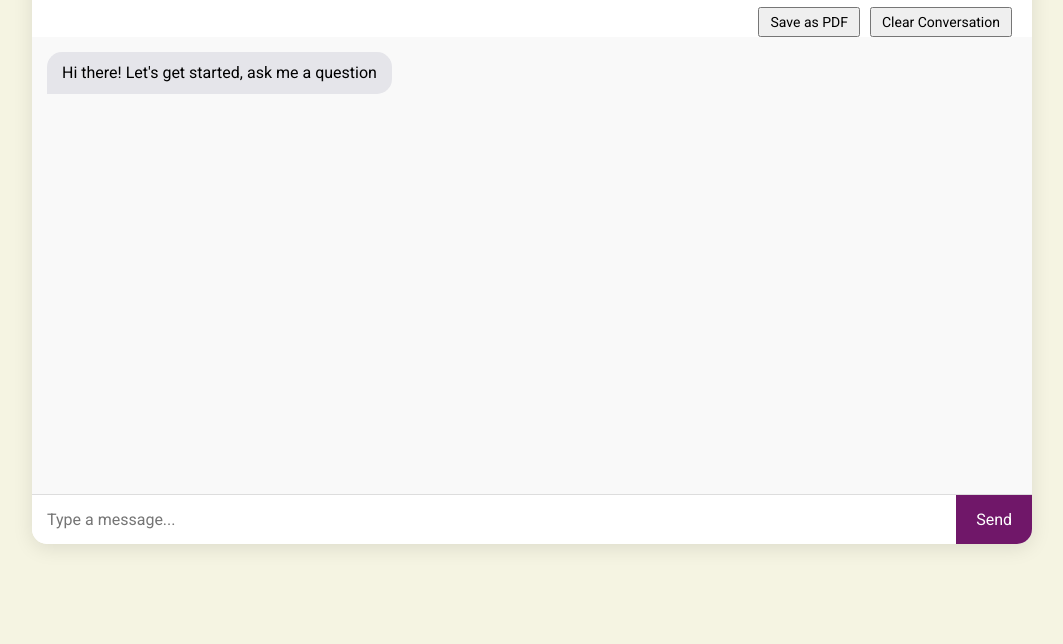
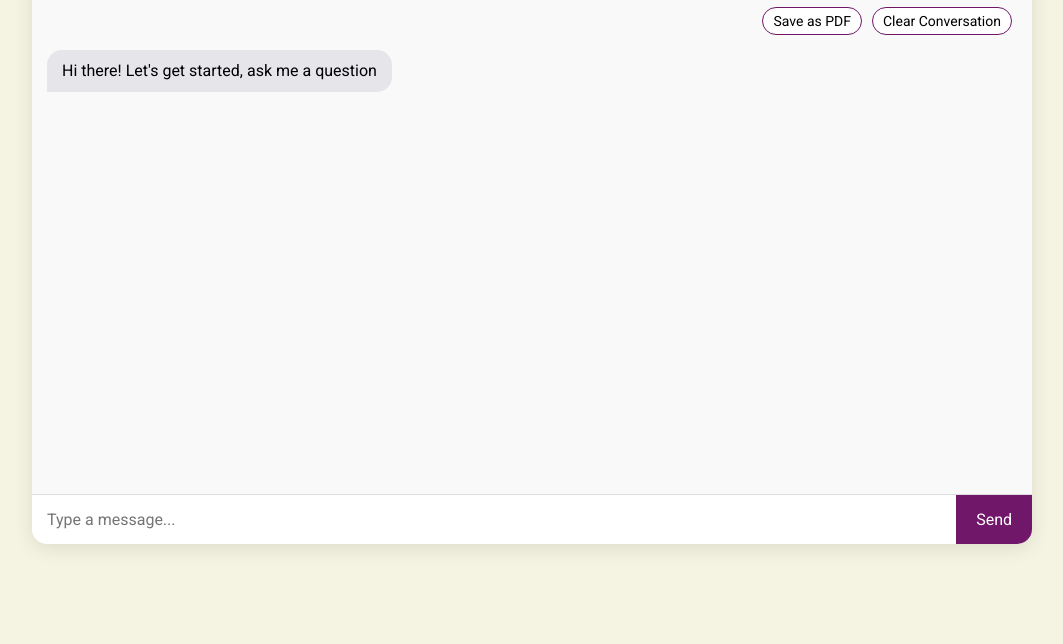
Before and after one commit to luisaaiko/EduGenie2.0, a website: page index.html in a window 1280 px wide. Shown: the part 156-800 px from the top of the page, without its empty margins (108-1171 px from the left). Drawn offline with nearby package versions, Linux system fonts and the light colour scheme.

Commit message:
updates to chatpage

```diff
--- a/chatPage.css
+++ b/chatPage.css
@@ -15,7 +15,7 @@
 .chat-container {
   width: 1000px;
   height: 600px;
-      background:white;
+  background: #f9f9f9;
   border-radius: 15px;
   box-shadow: 0 4px 20px rgba(0, 0, 0, 0.1);
   display: flex;
@@ -94,7 +94,7 @@
 }
 
 .chat-input button:hover {
-      background: #3b7ccc;
+  background: #65085d;
 }
 
 /* Scrollbar styling */
@@ -107,50 +107,15 @@
   border-radius: 3px;
 }
 
-/* body {
-    background-color: #f5f4e2;
-    padding:0;
-    margin: 0;
-    font-family:"Roboto", sans-serif;
+#controls button {
+  background-color: white;
+  border-radius: 50px;
+  border: 1px #701769 solid;
+  padding: 10px;
+  cursor: pointer;
 }
 
-header {
-    background-color: #E39FDD;
-    padding: 10px;
-    margin: 0px;
+#controls button:hover {
+  background-color: #d99ed4;
 
-    text-align: center;
-
-    -webkit-box-shadow: 0px 5px 14px 4px #9A9A9A;
-    box-shadow: 0px 5px 14px 4px #9A9A9A;
 }
-
-h1 {
-    padding:0px;
-    margin:0px;
-}
-
-.chatContainer {
-    border: 1px solid black;
-    border-radius: 25px;
-    background-color: whitesmoke;
-    justify-self: center;
-
-    display: grid;
-    grid-column: auto 1fr;
-
-    margin-top: 10px;
-    padding: 10px;
-
-    width: 90vw;
-    height: 85vh;
-}
-
-.messages {
-    border: 1px solid pink;
-    height: 50%;
-}
-
-.textContainer {
-    border: 1px solid green;
-} */
```
Also changed, not shown: main.html (+1 -1 lines). Lines whose indentation alone changed are shown as unchanged.
